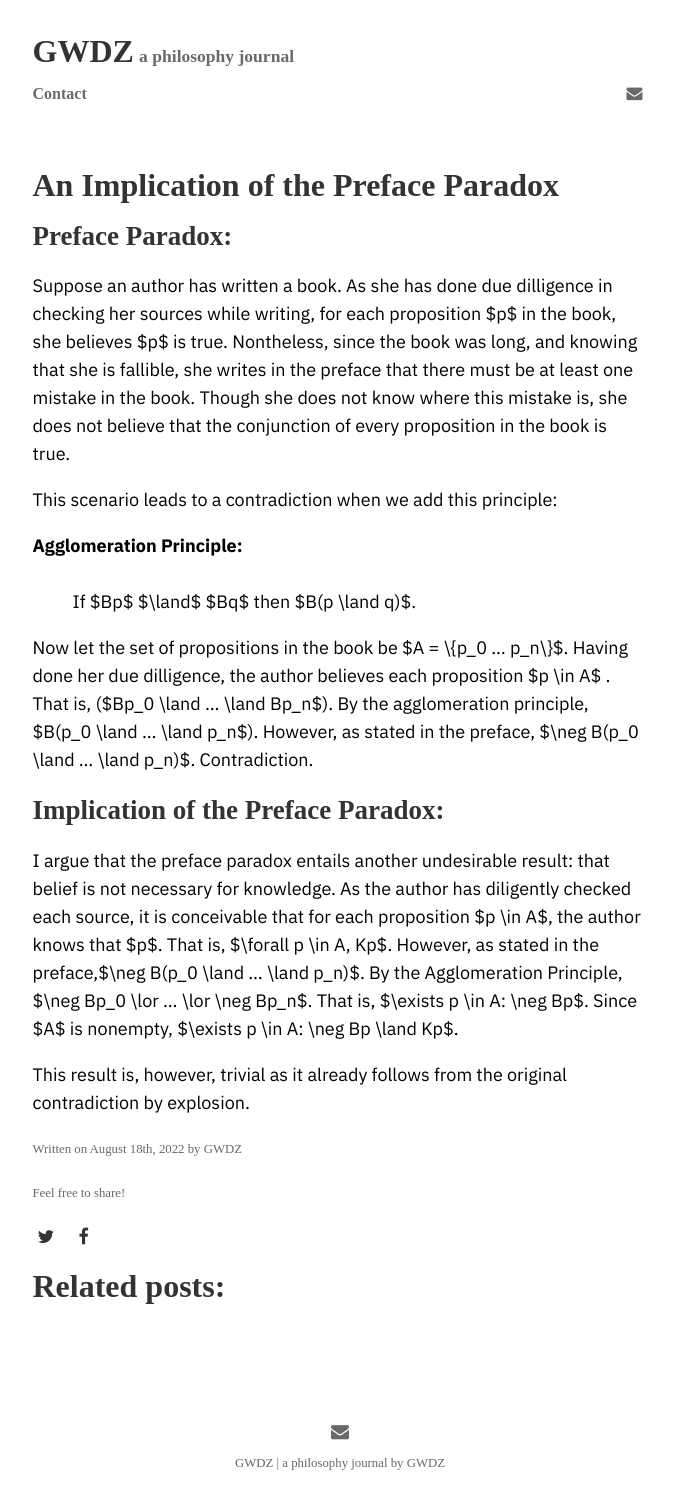
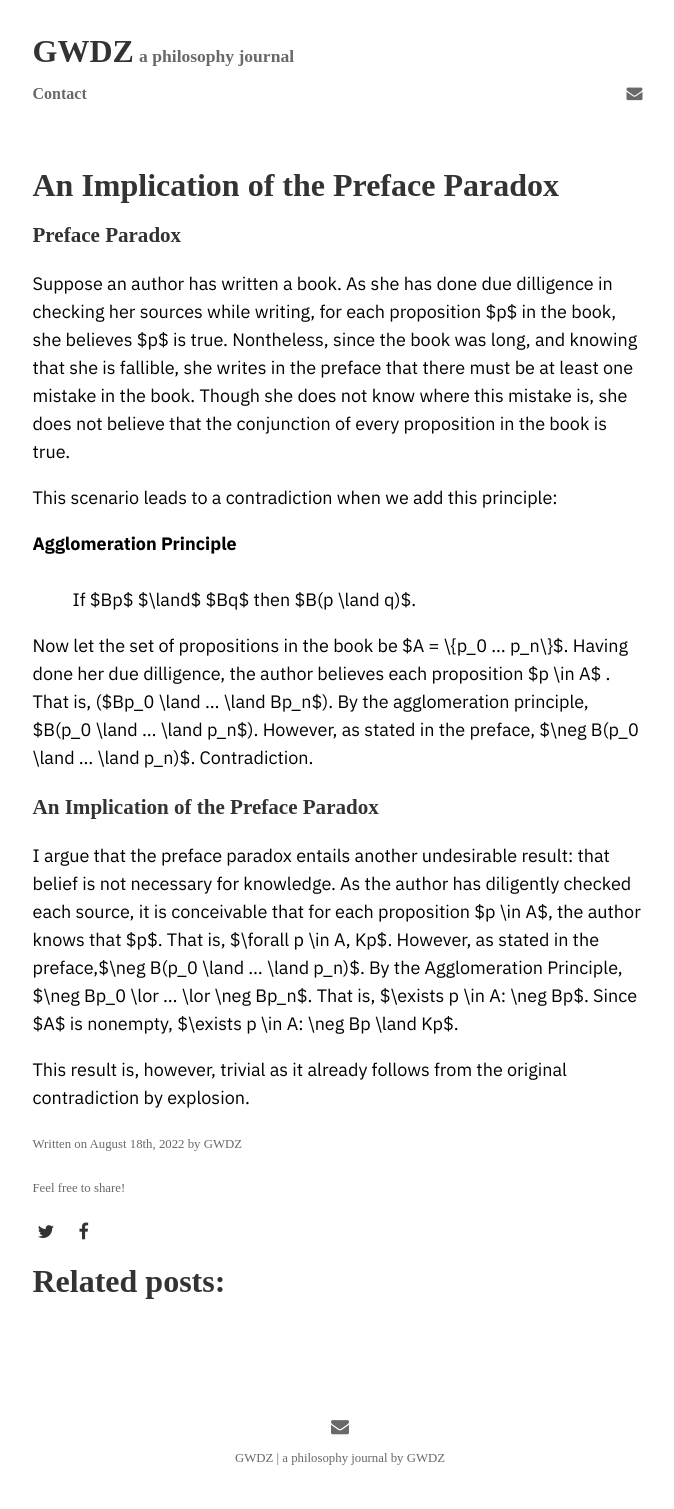
Before and after one commit to GWDZ-true/gwdz-site, a Jekyll site: the page built from _posts/2022-08-18-an-implication-of-the-preface-paradox.md, in a window 1280 px wide. Shown: the whole page, without its empty margins (300-974 px from the left). Built offline with Jekyll 4.4.1, drawn with Linux system fonts in a browser that asks for light colours; some web fonts are replaced.

```diff
--- a/_posts/2022-08-18-an-implication-of-the-preface-paradox.md
+++ b/_posts/2022-08-18-an-implication-of-the-preface-paradox.md
@@ -7,18 +7,18 @@ tags: [epistemology,paradoxes]
 
 ---
 
-## Preface Paradox:
+### Preface Paradox
 
 Suppose an author has written a book. As she has done due dilligence in checking her sources while writing, for each proposition $p$ in the book, she believes $p$ is true. Nontheless, since the book was long, and knowing that she is fallible, she writes in the preface that there must be at least one mistake in the book.  Though she does not know where this mistake is, she does not believe that the conjunction of every proposition in the book is true.
 
 This scenario leads to a contradiction when we add this principle:
 
-**Agglomeration Principle:**
+**Agglomeration Principle**
 : <br /> If $Bp$ $\land$ $Bq$ then $B(p \land q)$.
 
 Now let the set of propositions in the book be $A = \\{p_0 ... p_n\\}$. Having done her due dilligence, the author believes each proposition $p \in A$ . That is, ($Bp_0 \land ... \land Bp_n$). By the agglomeration principle, $B(p_0 \land ... \land p_n$). However, as stated in the preface, $\neg B(p_0 \land ... \land p_n)$. Contradiction.
 
-## Implication of the Preface Paradox:
+### An Implication of the Preface Paradox
 
 I argue that the preface paradox entails another undesirable result: that belief is not necessary for knowledge. As the author has diligently checked each source, it is conceivable that for each proposition $p \in A$, the author knows that $p$. That is, $\forall p \in A, Kp$. However, as stated in the preface,$\neg B(p_0 \land ... \land p_n)$. By the  Agglomeration Principle, $\neg Bp_0 \lor ... \lor \neg Bp_n$. That is, $\exists p \in A: \neg Bp$. Since $A$ is nonempty, $\exists p \in A: \neg Bp \land Kp$.
 
```
